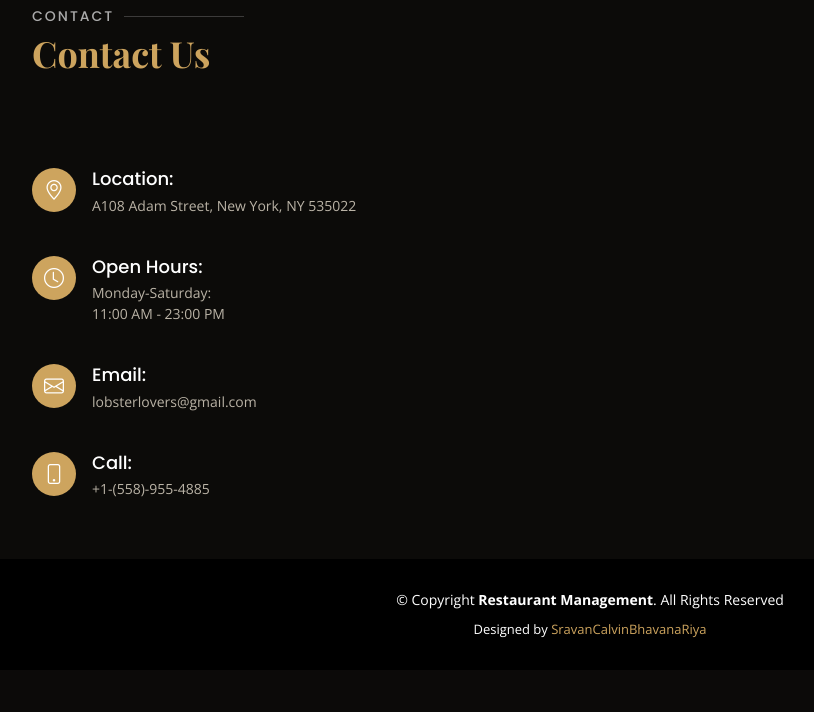
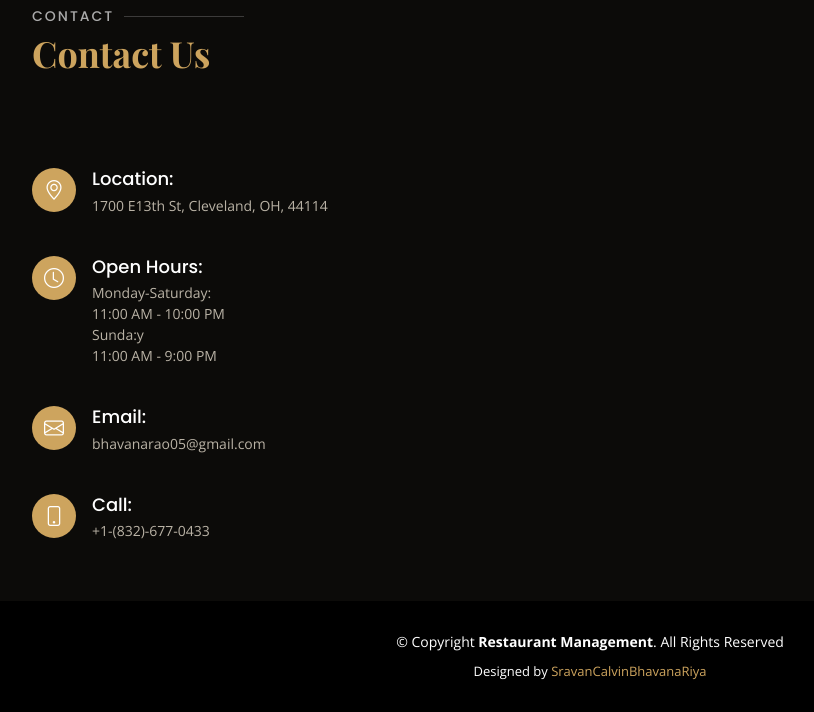
Before and after one commit to patelriyak/Group5-Oops-Project, a Flask app: page /contact/contact in a window 1280 px wide. Shown: the part 240-952 px from the top of the page, without its empty margins (50-864 px from the left). Before the commit the page ends 878 px from the top, so only its background shows below. Run offline with Flask 2, Linux system fonts and the light colour scheme; some libraries are stand-ins or nearby versions; some web fonts are replaced.

Commit message:
updated contact

```diff
--- a/RestaurantManagementSystem/templates/contact.html
+++ b/RestaurantManagementSystem/templates/contact.html
@@ -23,28 +23,28 @@
           <div class="address">
             <i class="bi bi-geo-alt"></i>
             <h4>Location:</h4>
-            <p>A108 Adam Street, New York, NY 535022</p>
+            <p>1700 E13th St, Cleveland, OH, 44114</p>
           </div>
-
           <div class="open-hours">
             <i class="bi bi-clock"></i>
             <h4>Open Hours:</h4>
             <p>
-              Monday-Saturday:<br>
-              11:00 AM - 23:00 PM
+                Monday-Saturday:<br>
+                11:00 AM - 10:00 PM<br />
+                Sunda:y<br />
+                11:00 AM - 9:00 PM<br />
             </p>
           </div>
-
           <div class="email">
             <i class="bi bi-envelope"></i>
             <h4>Email:</h4>
-            <p>lobsterlovers@gmail.com</p>
+            <p>bhavanarao05@gmail.com</p>
           </div>
 
           <div class="phone">
             <i class="bi bi-phone"></i>
             <h4>Call:</h4>
-            <p>+1-(558)-955-4885</p>
+            <p>+1-(832)-677-0433</p>
           </div>
 
         </div>
```
